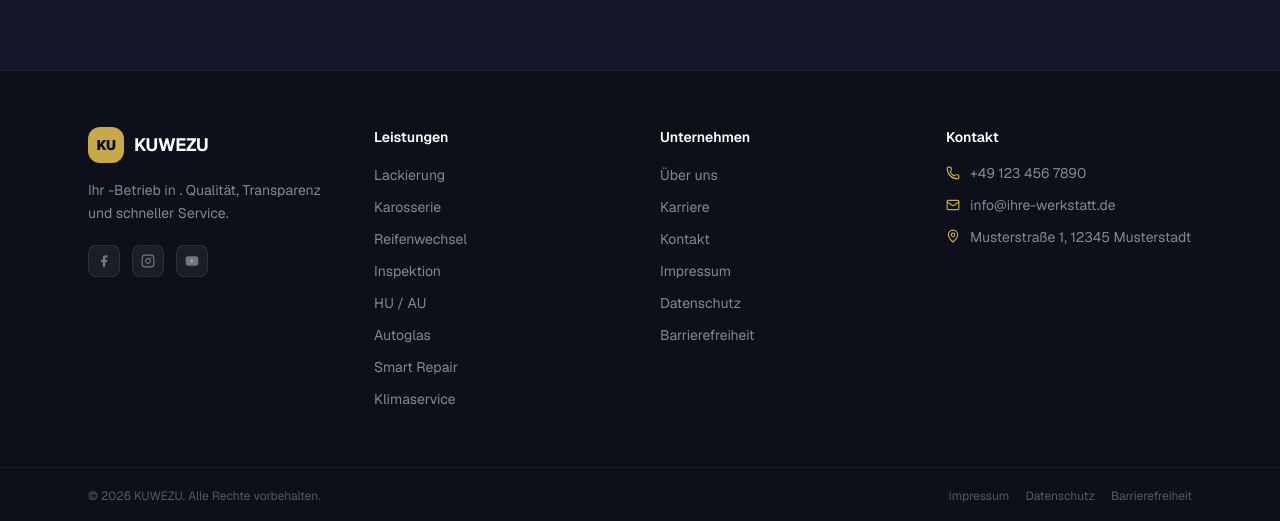
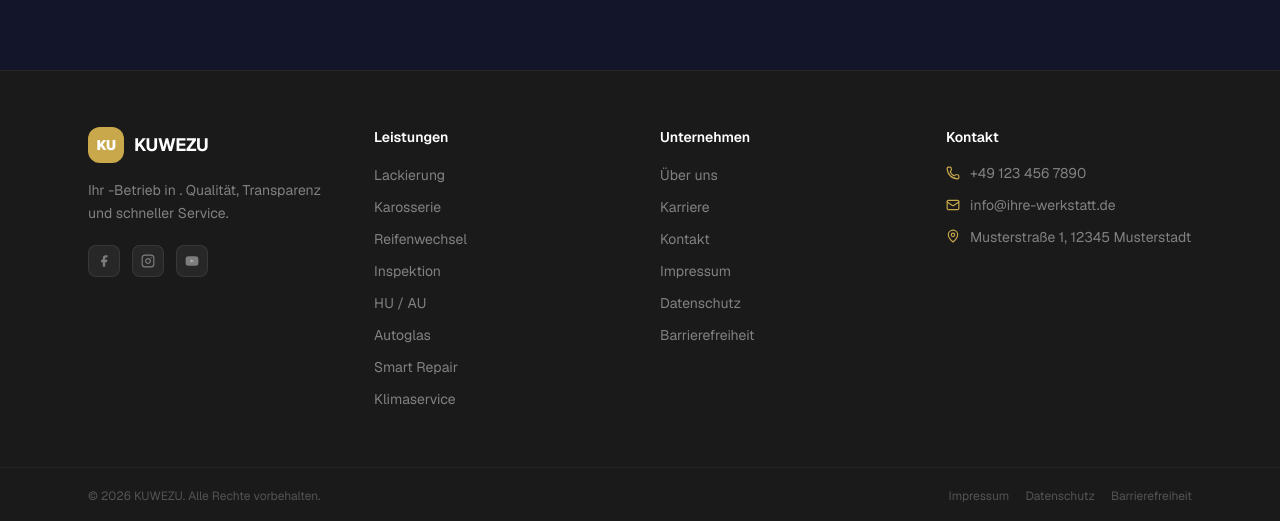
Before and after one commit to KUWEZU/template-onepager-1, a Next.js app: page / in a window 1280 px wide. Shown: the part 5791-6312 px from the top of the page. Built offline with nearby package versions, Linux system fonts and the light colour scheme.

Commit message:
fix: Hell-Modus proper colors — Hero/Footer always dark, cards with shadow

```diff
--- a/src/components/Footer.tsx
+++ b/src/components/Footer.tsx
@@ -3,36 +3,9 @@ import { Phone, Mail, MapPin } from "lucide-react";
 import { client } from "@/data/client";
 
 const SOCIAL = [
-  {
-    label: "Facebook",
-    href: "#",
-    svg: (
-      <svg viewBox="0 0 24 24" fill="currentColor" className="w-3.5 h-3.5" aria-hidden="true">
-        <path d="M18 2h-3a5 5 0 0 0-5 5v3H7v4h3v8h4v-8h3l1-4h-4V7a1 1 0 0 1 1-1h3z" />
-      </svg>
-    ),
-  },
-  {
-    label: "Instagram",
-    href: "#",
-    svg: (
-      <svg viewBox="0 0 24 24" fill="none" stroke="currentColor" strokeWidth="2" strokeLinecap="round" strokeLinejoin="round" className="w-3.5 h-3.5" aria-hidden="true">
-        <rect width="20" height="20" x="2" y="2" rx="5" ry="5" />
-        <path d="M16 11.37A4 4 0 1 1 12.63 8 4 4 0 0 1 16 11.37z" />
-        <line x1="17.5" x2="17.51" y1="6.5" y2="6.5" />
-      </svg>
-    ),
-  },
-  {
-    label: "YouTube",
-    href: "#",
-    svg: (
-      <svg viewBox="0 0 24 24" fill="currentColor" className="w-3.5 h-3.5" aria-hidden="true">
-        <path d="M22.54 6.42a2.78 2.78 0 0 0-1.95-1.96C18.88 4 12 4 12 4s-6.88 0-8.59.46A2.78 2.78 0 0 0 1.46 6.42 29 29 0 0 0 1 12a29 29 0 0 0 .46 5.58 2.78 2.78 0 0 0 1.95 1.96C5.12 20 12 20 12 20s6.88 0 8.59-.46a2.78 2.78 0 0 0 1.96-1.96A29 29 0 0 0 23 12a29 29 0 0 0-.46-5.58z" />
-        <polygon fill="currentColor" points="9.75 15.02 15.5 12 9.75 8.98 9.75 15.02" />
-      </svg>
-    ),
-  },
+  { label: "Facebook", href: "#", svg: (<svg viewBox="0 0 24 24" fill="currentColor" className="w-3.5 h-3.5" aria-hidden="true"><path d="M18 2h-3a5 5 0 0 0-5 5v3H7v4h3v8h4v-8h3l1-4h-4V7a1 1 0 0 1 1-1h3z" /></svg>) },
+  { label: "Instagram", href: "#", svg: (<svg viewBox="0 0 24 24" fill="none" stroke="currentColor" strokeWidth="2" strokeLinecap="round" strokeLinejoin="round" className="w-3.5 h-3.5" aria-hidden="true"><rect width="20" height="20" x="2" y="2" rx="5" ry="5" /><path d="M16 11.37A4 4 0 1 1 12.63 8 4 4 0 0 1 16 11.37z" /><line x1="17.5" x2="17.51" y1="6.5" y2="6.5" /></svg>) },
+  { label: "YouTube", href: "#", svg: (<svg viewBox="0 0 24 24" fill="currentColor" className="w-3.5 h-3.5" aria-hidden="true"><path d="M22.54 6.42a2.78 2.78 0 0 0-1.95-1.96C18.88 4 12 4 12 4s-6.88 0-8.59.46A2.78 2.78 0 0 0 1.46 6.42 29 29 0 0 0 1 12a29 29 0 0 0 .46 5.58 2.78 2.78 0 0 0 1.95 1.96C5.12 20 12 20 12 20s6.88 0 8.59-.46a2.78 2.78 0 0 0 1.96-1.96A29 29 0 0 0 23 12a29 29 0 0 0-.46-5.58z" /><polygon points="9.75 15.02 15.5 12 9.75 8.98 9.75 15.02" /></svg>) },
 ];
 
 export function Footer() {
@@ -40,41 +13,31 @@ export function Footer() {
   const initials = client.name.slice(0, 2).toUpperCase();
 
   return (
-    <footer className="bg-brand-bg border-t border-brand-text/[0.06]" aria-label="Seitenende">
+    <footer className="bg-[#1a1a1a] border-t border-white/[0.06]" aria-label="Seitenende">
       <div className="max-w-6xl mx-auto px-4 sm:px-6 py-14">
         <div className="grid sm:grid-cols-2 lg:grid-cols-4 gap-10">
+
           {/* Brand */}
           <div>
             <div className="flex items-center gap-2.5 mb-4">
               {client.logo ? (
-                <Image
-                  src={client.logo}
-                  alt={client.name}
-                  width={120}
-                  height={36}
-                  className="h-8 w-auto object-contain"
-                  unoptimized
-                />
+                <Image src={client.logo} alt={client.name} width={120} height={36} className="h-8 w-auto object-contain" unoptimized />
               ) : (
                 <>
                   <div className="w-9 h-9 rounded-xl bg-brand-primary flex items-center justify-center">
-                    <span className="text-brand-bg font-black text-sm tracking-tight">{initials}</span>
+                    <span className="text-white font-black text-sm tracking-tight">{initials}</span>
                   </div>
-                  <span className="text-brand-text font-bold text-lg tracking-tight">{client.name}</span>
+                  <span className="text-white font-bold text-lg tracking-tight">{client.name}</span>
                 </>
               )}
             </div>
-            <p className="text-sm text-brand-text/50 leading-relaxed mb-5">
+            <p className="text-sm text-white/45 leading-relaxed mb-5">
               Ihr {client.branche}-Betrieb in {client.ort}. Qualität, Transparenz und schneller Service.
             </p>
             <div className="flex items-center gap-3">
               {SOCIAL.map(({ label, href, svg }) => (
-                <a
-                  key={label}
-                  href={href}
-                  aria-label={`${label} öffnen`}
-                  className="w-8 h-8 rounded-lg bg-brand-text/[0.06] border border-brand-text/[0.08] flex items-center justify-center text-brand-text/40 hover:text-brand-text hover:border-brand-text/[0.16] transition-all"
-                >
+                <a key={label} href={href} aria-label={`${label} öffnen`}
+                  className="w-8 h-8 rounded-lg bg-white/[0.06] border border-white/[0.08] flex items-center justify-center text-white/40 hover:text-white hover:border-white/[0.16] transition-all">
                   {svg}
                 </a>
               ))}
@@ -83,13 +46,11 @@ export function Footer() {
 
           {/* Leistungen */}
           <div>
-            <h3 className="text-sm font-semibold text-brand-text mb-4">Leistungen</h3>
+            <h3 className="text-sm font-semibold text-white mb-4">Leistungen</h3>
             <ul className="space-y-2" role="list">
               {client.leistungen.slice(0, 8).map((l) => (
                 <li key={l.slug}>
-                  <a href="#leistungen" className="text-sm text-brand-text/50 hover:text-brand-text transition-colors">
-                    {l.title}
-                  </a>
+                  <a href="#leistungen" className="text-sm text-white/45 hover:text-white transition-colors">{l.title}</a>
                 </li>
               ))}
             </ul>
@@ -97,68 +58,50 @@ export function Footer() {
 
           {/* Unternehmen */}
           <div>
-            <h3 className="text-sm font-semibold text-brand-text mb-4">Unternehmen</h3>
+            <h3 className="text-sm font-semibold text-white mb-4">Unternehmen</h3>
             <ul className="space-y-2" role="list">
               {[
-                { label: "Über uns",         href: "#ueber-uns"  },
-                { label: "Karriere",         href: "#karriere"   },
-                { label: "Kontakt",          href: "#kontakt"    },
-                { label: "Impressum",        href: "/impressum"  },
-                { label: "Datenschutz",      href: "/datenschutz"},
-                { label: "Barrierefreiheit", href: "/barrierefreiheit" },
+                { label: "Über uns", href: "#ueber-uns" }, { label: "Karriere", href: "#karriere" },
+                { label: "Kontakt", href: "#kontakt" }, { label: "Impressum", href: "/impressum" },
+                { label: "Datenschutz", href: "/datenschutz" }, { label: "Barrierefreiheit", href: "/barrierefreiheit" },
               ].map(({ label, href }) => (
-                <li key={label}>
-                  <a href={href} className="text-sm text-brand-text/50 hover:text-brand-text transition-colors">
-                    {label}
-                  </a>
-                </li>
+                <li key={label}><a href={href} className="text-sm text-white/45 hover:text-white transition-colors">{label}</a></li>
               ))}
             </ul>
           </div>
 
           {/* Kontakt */}
           <div>
-            <h3 className="text-sm font-semibold text-brand-text mb-4">Kontakt</h3>
+            <h3 className="text-sm font-semibold text-white mb-4">Kontakt</h3>
             <ul className="space-y-3" role="list">
               {client.telefon && (
-                <li>
-                  <a href={`tel:${client.telefon}`} className="flex items-center gap-2.5 text-sm text-brand-text/50 hover:text-brand-text transition-colors">
-                    <Phone className="w-3.5 h-3.5 text-brand-primary shrink-0" aria-hidden="true" />
-                    {client.telefon}
-                  </a>
-                </li>
+                <li><a href={`tel:${client.telefon}`} className="flex items-center gap-2.5 text-sm text-white/45 hover:text-white transition-colors">
+                  <Phone className="w-3.5 h-3.5 text-brand-primary shrink-0" aria-hidden="true" />{client.telefon}
+                </a></li>
               )}
               {client.email && (
-                <li>
-                  <a href={`mailto:${client.email}`} className="flex items-center gap-2.5 text-sm text-brand-text/50 hover:text-brand-text transition-colors">
-                    <Mail className="w-3.5 h-3.5 text-brand-primary shrink-0" aria-hidden="true" />
-                    {client.email}
-                  </a>
-                </li>
+                <li><a href={`mailto:${client.email}`} className="flex items-center gap-2.5 text-sm text-white/45 hover:text-white transition-colors">
+                  <Mail className="w-3.5 h-3.5 text-brand-primary shrink-0" aria-hidden="true" />{client.email}
+                </a></li>
               )}
               {client.adresse && (
-                <li>
-                  <address className="not-italic flex items-start gap-2.5 text-sm text-brand-text/50">
-                    <MapPin className="w-3.5 h-3.5 text-brand-primary shrink-0 mt-0.5" aria-hidden="true" />
-                    <span>{client.adresse}</span>
-                  </address>
-                </li>
+                <li><address className="not-italic flex items-start gap-2.5 text-sm text-white/45">
+                  <MapPin className="w-3.5 h-3.5 text-brand-primary shrink-0 mt-0.5" aria-hidden="true" />
+                  <span>{client.adresse}</span>
+                </address></li>
               )}
             </ul>
           </div>
         </div>
       </div>
 
-      {/* Bottom bar */}
-      <div className="border-t border-brand-text/[0.05]">
+      <div className="border-t border-white/[0.05]">
         <div className="max-w-6xl mx-auto px-4 sm:px-6 py-5 flex flex-col sm:flex-row items-center justify-between gap-3">
-          <p className="text-xs text-brand-text/30">
-            © {year} {client.name}. Alle Rechte vorbehalten.
-          </p>
+          <p className="text-xs text-white/25">© {year} {client.name}. Alle Rechte vorbehalten.</p>
           <div className="flex items-center gap-4">
-            <a href="/impressum"        className="text-xs text-brand-text/30 hover:text-brand-text/60 transition-colors">Impressum</a>
-            <a href="/datenschutz"      className="text-xs text-brand-text/30 hover:text-brand-text/60 transition-colors">Datenschutz</a>
-            <a href="/barrierefreiheit" className="text-xs text-brand-text/30 hover:text-brand-text/60 transition-colors">Barrierefreiheit</a>
+            <a href="/impressum"        className="text-xs text-white/25 hover:text-white/60 transition-colors">Impressum</a>
+            <a href="/datenschutz"      className="text-xs text-white/25 hover:text-white/60 transition-colors">Datenschutz</a>
+            <a href="/barrierefreiheit" className="text-xs text-white/25 hover:text-white/60 transition-colors">Barrierefreiheit</a>
           </div>
         </div>
       </div>
```
